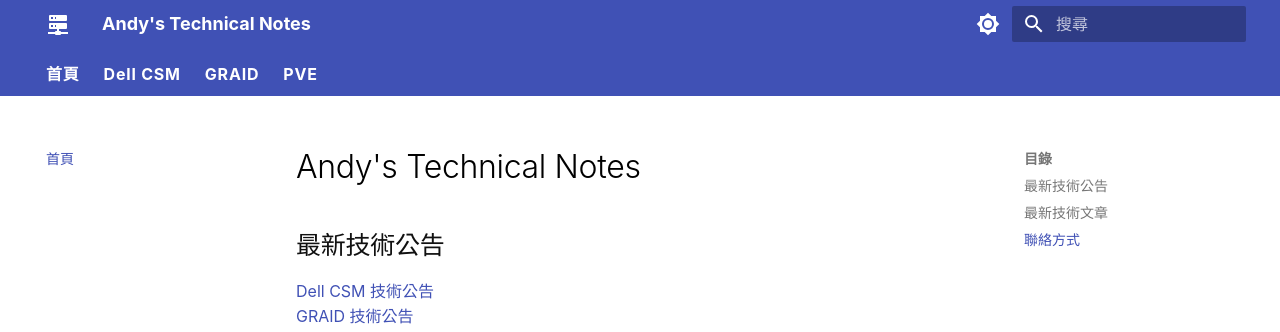
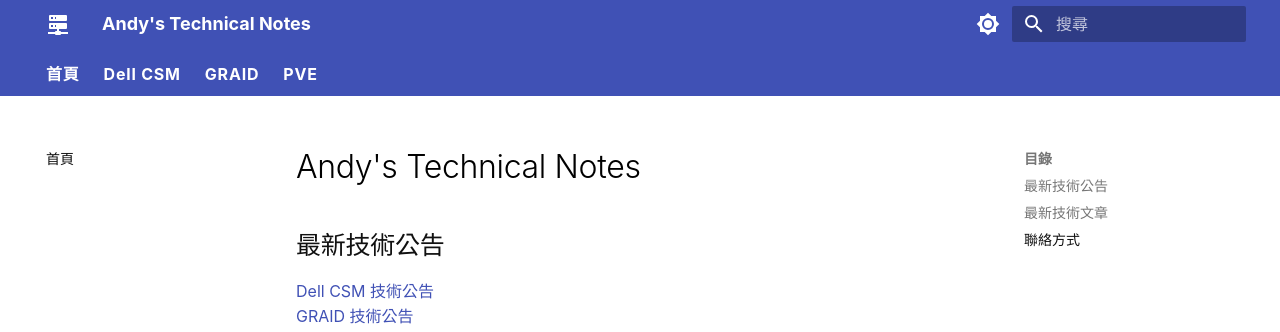
Before and after one commit to Andy0583/Metaage, an MkDocs documentation site: the page built from docs/index.md, in a window 1280 px wide. Shown: the top 332 px of the page. Built offline with MkDocs 1.6.1 and Material for MkDocs 9.7.7, drawn with Linux system fonts in a browser that asks for light colours.

Commit message:
Update extra.css

```diff
--- a/docs/overrides/extra.css
+++ b/docs/overrides/extra.css
@@ -14,3 +14,7 @@
 body, .md-typeset {
   color: #111111; /* 將全站內文字體顏色改為極深的黑灰色，增加對比 */
 }
+.md-nav__link--active {
+  color: inherit !important;
+  font-weight: 400 !important;
+}
```
